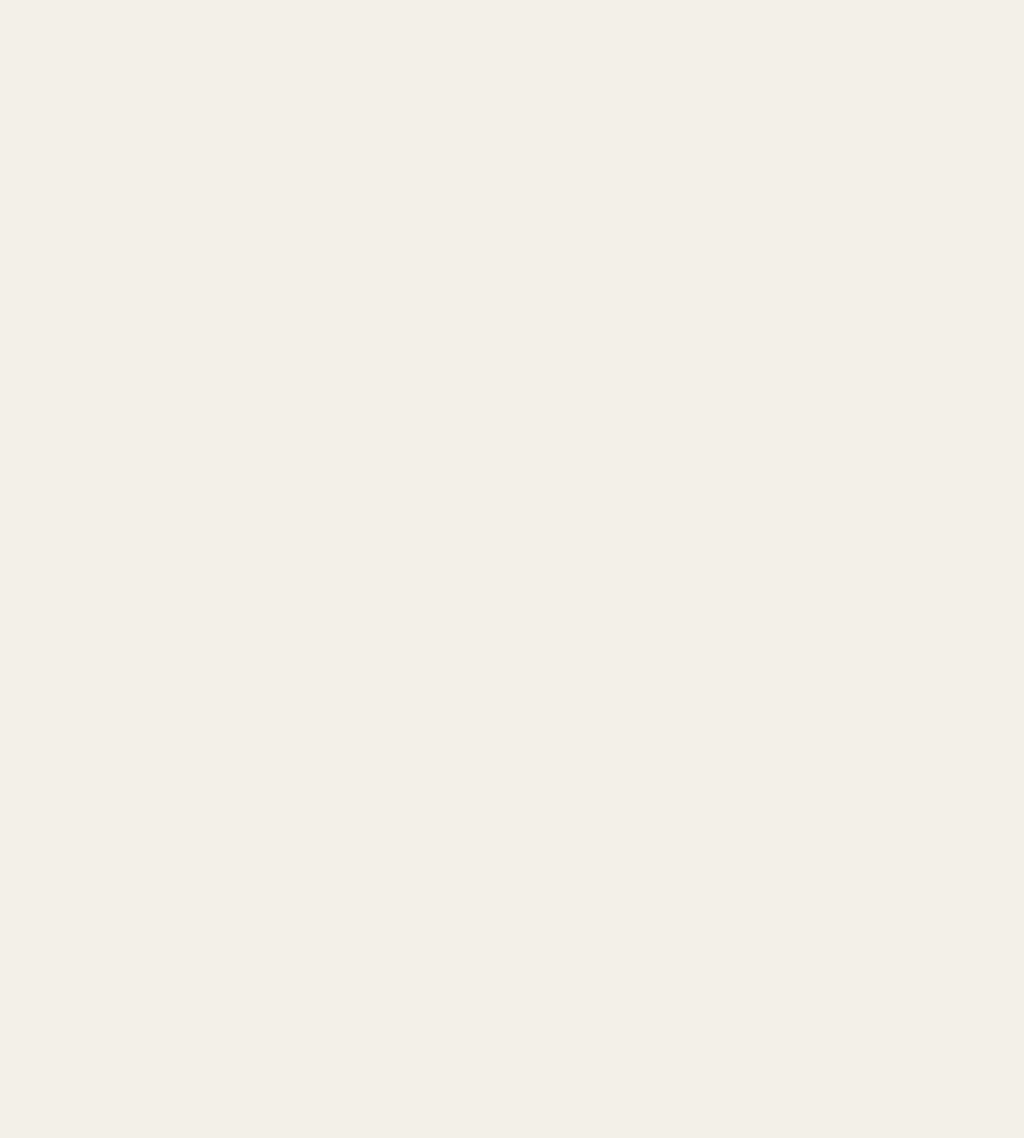
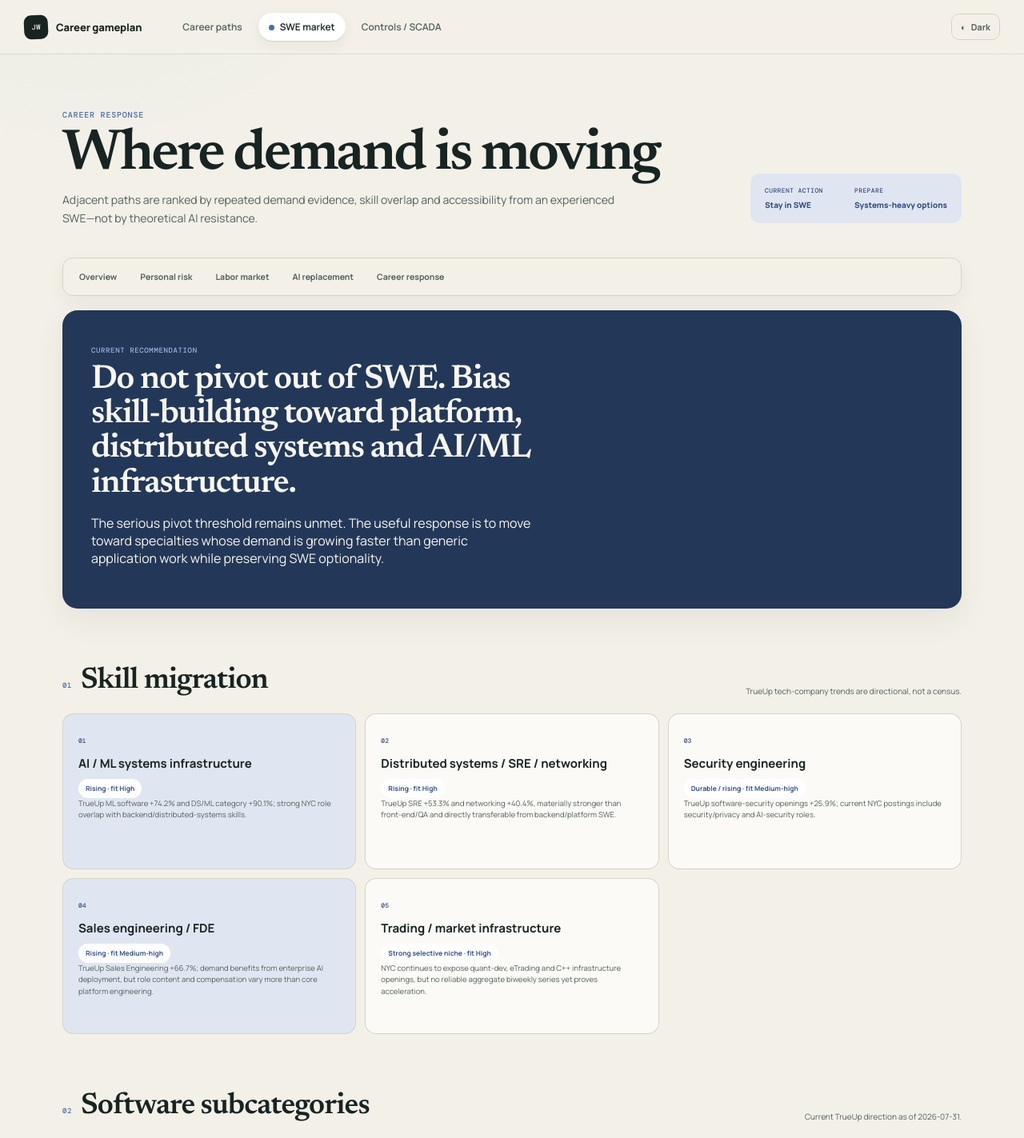
Before and after one commit to JamesWingert/career-helper, a Next.js app: page /ai-dashboard/career-response in a window 1280 px wide. Before the commit this address had no page. Shown: the top 1423 px of the page at 80% size. Before the commit the page ends 800 px from the top, so only its background shows below. Built offline with nearby package versions, Linux system fonts and the light colour scheme.

Commit message:
Add career response and skill migration page

```diff
--- a/app/ai-dashboard/career-response/page.tsx
+++ b/app/ai-dashboard/career-response/page.tsx
@@ -1,5 +1,17 @@
-import { redirect } from "next/navigation";
+import { loadLatestSnapshot } from "../../../lib/market-turso";
+import { dashboardData } from "../data";
+import styles from "../page.module.css";
 
-export default function LegacyDashboardRoute() {
-  redirect("/ai-dashboard#paths");
+export const dynamic = "force-dynamic";
+
+export default async function CareerResponsePage() {
+  const d = await loadLatestSnapshot(dashboardData);
+  return <main className={styles.page}>
+    <header className={styles.top}><div><span className={styles.topKicker}>Career response</span><h1 className={styles.title}>Where demand is moving</h1><p className={styles.dek}>Adjacent paths are ranked by repeated demand evidence, skill overlap and accessibility from an experienced SWE—not by theoretical AI resistance.</p></div><dl className={styles.stamp}><div><dt>Current action</dt><dd>Stay in SWE</dd></div><div><dt>Prepare</dt><dd>Systems-heavy options</dd></div></dl></header>
+    <nav className={styles.sectionNav}><a href="/ai-dashboard">Overview</a><a href="/ai-dashboard/personal-risk">Personal risk</a><a href="/ai-dashboard/labor-market">Labor market</a><a href="/ai-dashboard/ai-replacement">AI replacement</a><a href="/ai-dashboard/career-response">Career response</a></nav>
+    <section className={styles.readout}><div><span>Current recommendation</span><h2>Do not pivot out of SWE. Bias skill-building toward platform, distributed systems and AI/ML infrastructure.</h2><p>The serious pivot threshold remains unmet. The useful response is to move toward specialties whose demand is growing faster than generic application work while preserving SWE optionality.</p></div></section>
+    <section className={styles.section}><header className={styles.sectionHead}><div><span>01</span><h2>Skill migration</h2></div><p>TrueUp tech-company trends are directional, not a census.</p></header><div className={styles.pathCards}>{d.pivotRadar.map((x,i)=><article key={x.area}><span>{String(i+1).padStart(2,"0")}</span><h3>{x.area}</h3><strong>{x.status} · fit {x.fit}</strong><p>{x.evidence}</p></article>)}</div></section>
+    <section className={styles.section}><header className={styles.sectionHead}><div><span>02</span><h2>Software subcategories</h2></div><p>Current TrueUp direction as of {d.trueup.asOf}.</p></header><div className={styles.tableWrap}><table className={styles.dataTable}><thead><tr><th>Specialty</th><th>Open jobs</th><th>Trend</th><th>Read</th></tr></thead><tbody>{d.trueup.softwareSubcategories.map(x=><tr key={x.name}><td>{x.name}</td><td>{x.jobs.toLocaleString()}</td><td className={styles.value}>+{x.trendPct}%</td><td>{x.trendPct >= 40 ? "Strong relative momentum" : x.trendPct >= 20 ? "Positive" : "Positive, slower"}</td></tr>)}</tbody></table></div></section>
+    <section className={styles.section}><header className={styles.sectionHead}><div><span>03</span><h2>Pivot threshold</h2></div><p>A serious exit from SWE requires corroboration, not anxiety or one benchmark.</p></header><div className={styles.evidenceList}><article className={styles.up}><div><span>4–10 YOE deterioration vs controls</span><strong>Not met</strong></div><p>Mid-level demand is weak, but the first explicit-YOE NYC sample does not show a new 5-YOE cliff and experienced-worker labor outcomes remain comparatively stable.</p></article><article className={styles.warning}><div><span>AI-driven experienced headcount substitution</span><strong>Partially met</strong></div><p>Concrete company attempts/hiring suppression exist, but evidence is mixed and includes failed/reversed substitution attempts.</p></article><article className={styles.up}><div><span>Reliable multi-day autonomous production ownership</span><strong>Not met</strong></div><p>Frontier agents remain far stronger than prior years but public reliability evidence does not establish sustained low-intervention ownership.</p></article><article className={styles.up}><div><span>Clearly better adjacent risk-adjusted path</span><strong>Not met</strong></div><p>Several specialties look stronger than generic SWE, but they are mostly SWE specializations rather than reasons to leave engineering.</p></article></div></section>
+  </main>;
 }
```
